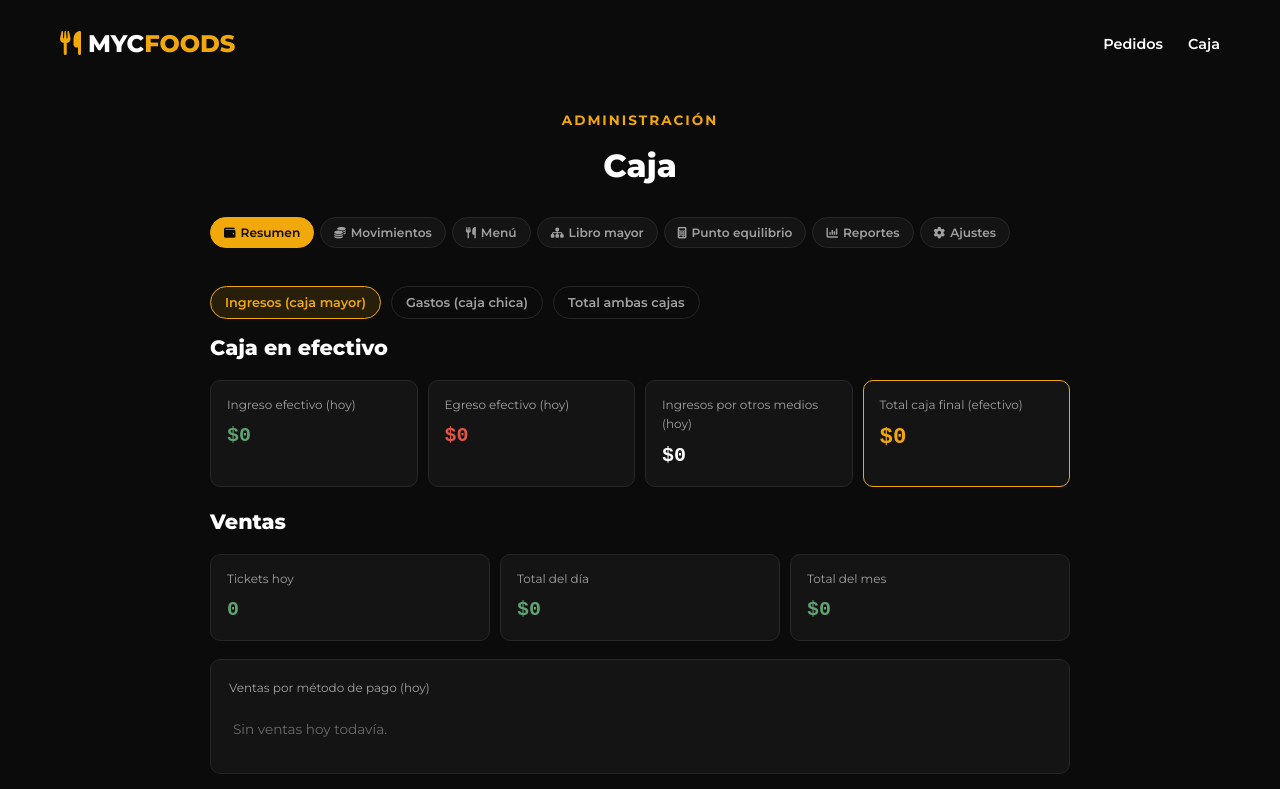
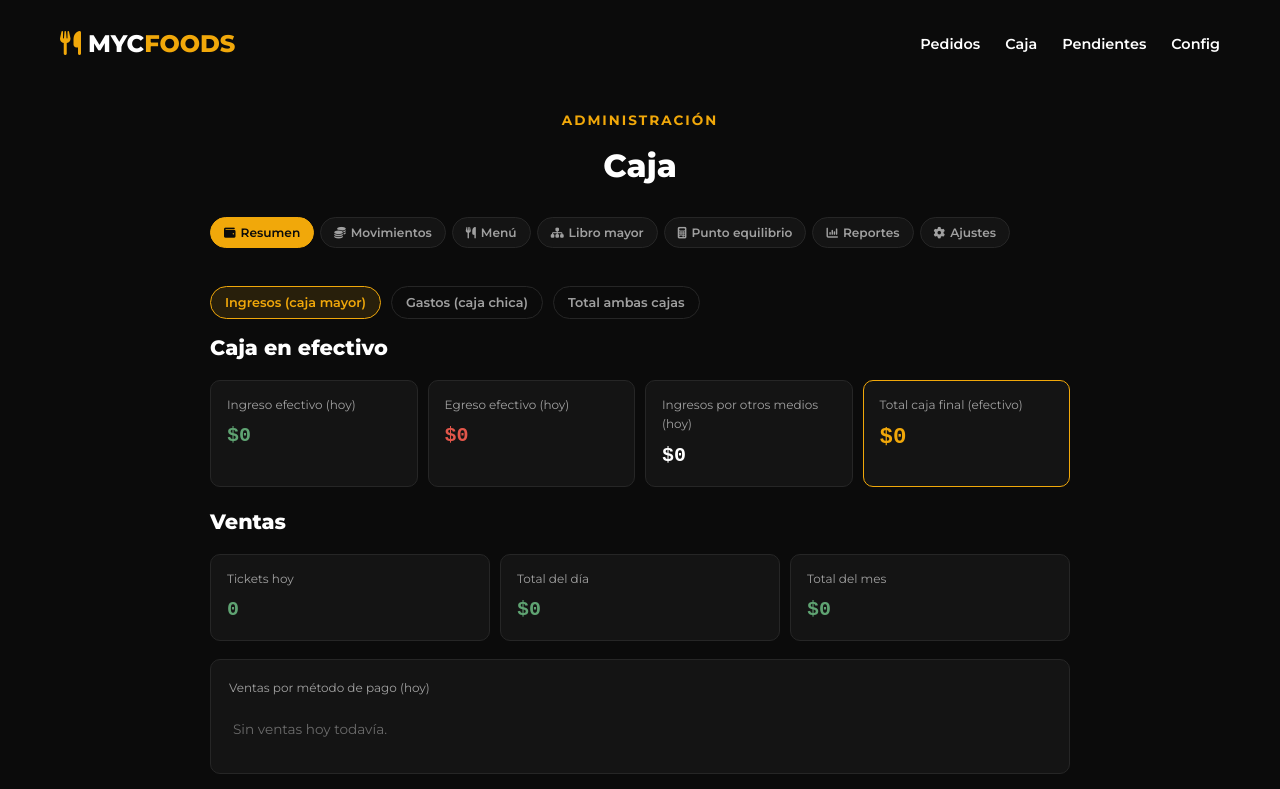
Before and after one commit to mycfoods/pedidos, a plain HTML site: page caja.html in a window 1280 px wide. Shown: the top 789 px of the page. Drawn offline with Linux system fonts and the light colour scheme.

Commit message:
Update caja.html

```diff
--- a/caja.html
+++ b/caja.html
@@ -19,7 +19,8 @@
         <div class="nav-links">
             <a href="index.html#menu">Pedidos</a>
             <a href="caja.html">Caja</a>
-
+    <a href="delivery.html">Pendientes</a>
+    <a href="config.html">Config</a>
                 </div>
             </div>
         </div>
```
